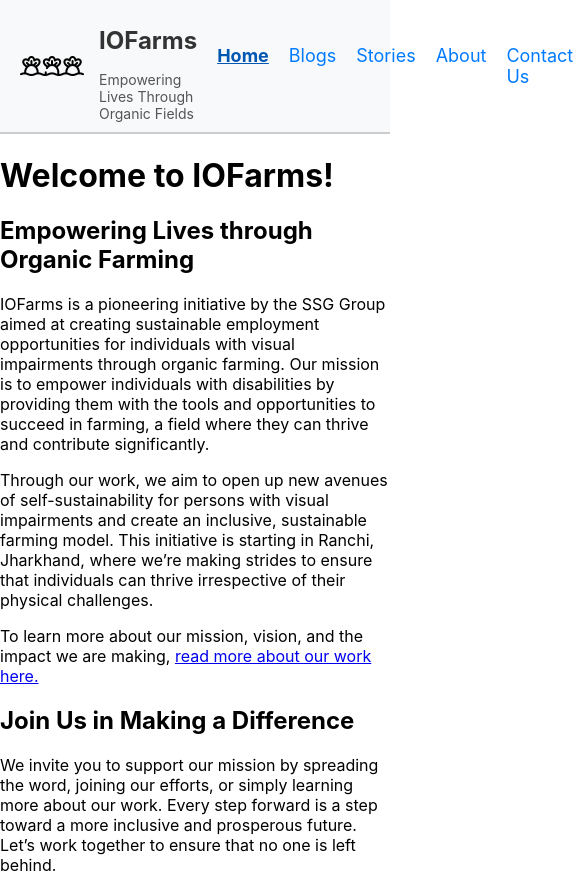
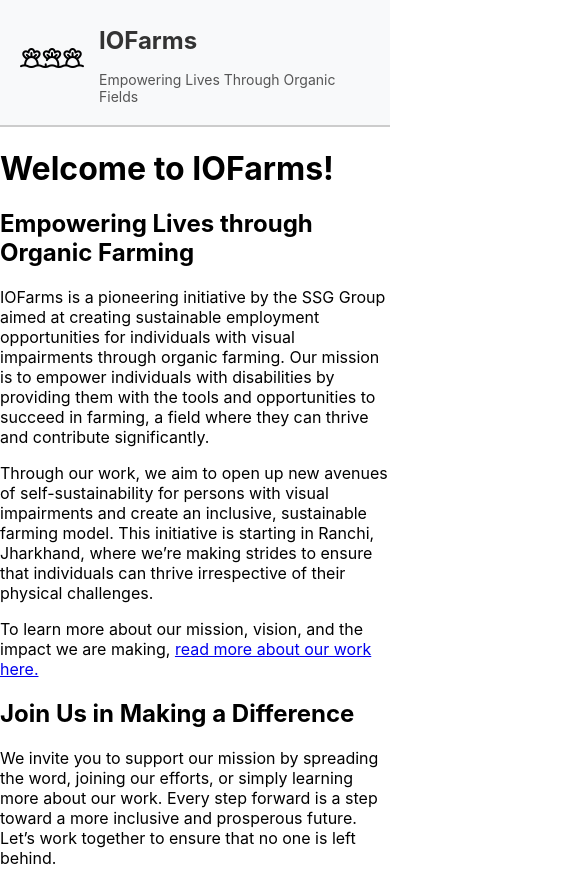
Before and after one commit to saurabhprasad20/iofarms, a React (Create React App) app: page / in a window 390 px wide. Shown: the top 873 px of the page, 573 px wide, since content can reach past the window. Built offline with nearby package versions, Linux system fonts and the light colour scheme.

Commit message:
updated navBar.css to fit in the mobile devices

```diff
--- a/src/components/NavBar/Navbar.css
+++ b/src/components/NavBar/Navbar.css
@@ -5,6 +5,8 @@
   padding: 10px 20px; /* Space around the navbar */
   background-color: #f8f9fa; /* Light background */
   border-bottom: 2px solid #ccc; /* Subtle border below navbar */
+  width: 100%; /* Ensure navbar takes full width */
+  box-sizing: border-box; /* Include padding in width calculation */
 }
 
 .navbar-title {
@@ -56,3 +58,58 @@
   color: #0056b3; /* Darker blue for active link */
   text-decoration: underline; /* Add underline for active link */
 }
+
+/* Responsive Design for Mobile */
+@media (max-width: 768px) {
+  .navbar {
+    flex-direction: column; /* Stack title and links vertically */
+    align-items: flex-start; /* Align items to the left */
+  }
+
+  .navbar-title {
+    margin-bottom: 10px; /* Add space below the title */
+  }
+
+  .navbar-links {
+    flex-direction: column; /* Stack links vertically */
+    width: 100%; /* Take full width */
+  }
+
+  .navbar-links li {
+    margin: 5px 0; /* Add spacing between links */
+  }
+
+  .navbar-links a {
+    font-size: 16px; /* Reduce font size for links on smaller screens */
+  }
+}
+
+/* Prevent horizontal overflow */
+body {
+  margin: 0;
+  padding: 0;
+  overflow-x: hidden;
+}
+
+/* Optional Hamburger Menu */
+.hamburger {
+  display: none; /* Hidden by default */
+  cursor: pointer;
+  font-size: 24px;
+  padding: 10px;
+}
+
+@media (max-width: 768px) {
+  .hamburger {
+    display: block; /* Show hamburger icon on small screens */
+  }
+
+  .navbar-links {
+    display: none; /* Hide links initially */
+  }
+
+  .navbar.active .navbar-links {
+    display: flex; /* Show links when navbar is active */
+    flex-direction: column;
+  }
+}
```
